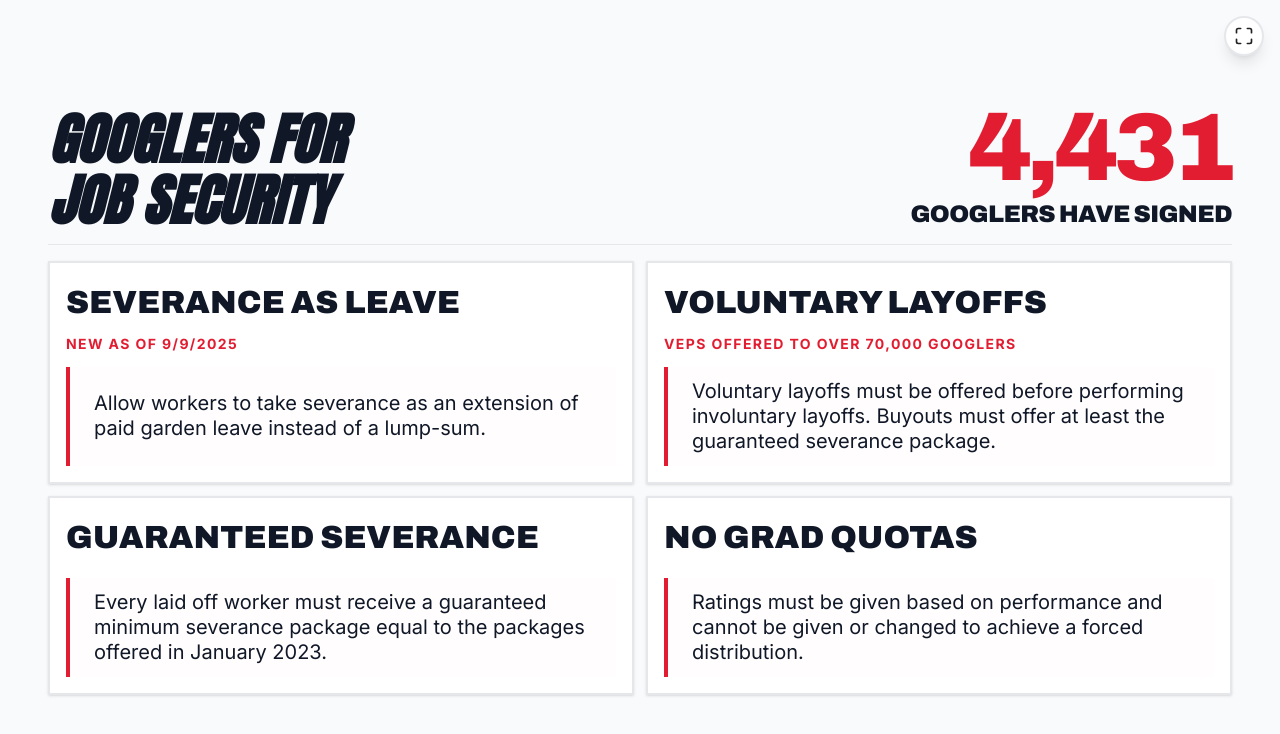
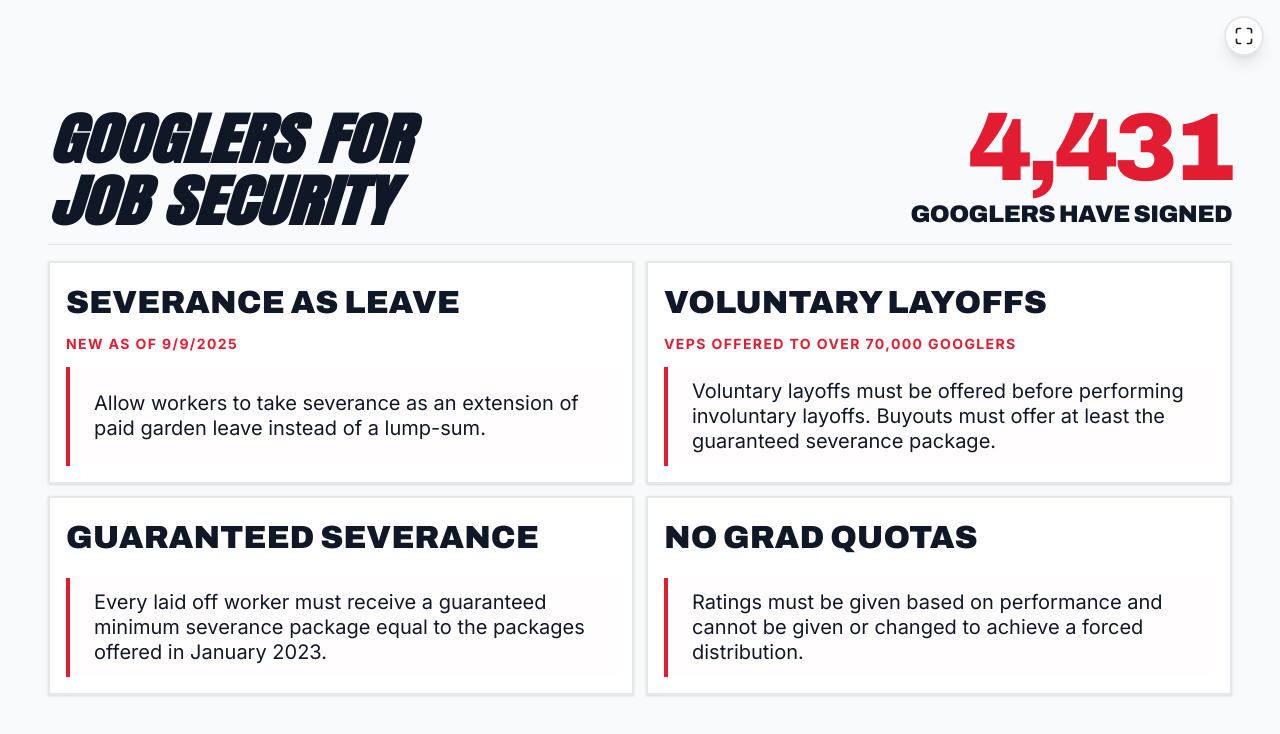
Before and after one commit to pmlamotte/g4js-attract, a React (Vite) app: page / in a window 1280 px wide. Shown: the top 734 px of the page. Built offline with nearby package versions, Linux system fonts and the light colour scheme.

Commit message:
style: increase heading font width with css transform

```diff
--- a/src/App.tsx
+++ b/src/App.tsx
@@ -116,7 +116,7 @@
         {/* Enhanced Counter Section */}
         <div className="flex flex-col md:flex-row justify-between items-center md:items-end border-b border-gray-200" style={{ marginBottom: '2dvh', paddingBottom: '1.5dvh' }}>
           <div className="mb-4 md:mb-0 text-center md:text-left">
-            <h1 className="font-anton font-black italic text-gray-900 uppercase tracking-normal leading-[1.1]" style={{ fontSize: 'clamp(2rem, 7dvh, 5.5rem)' }}>
+            <h1 className="font-anton font-black italic text-gray-900 uppercase tracking-normal leading-[1.1] inline-block scale-x-[1.22] origin-left" style={{ fontSize: 'clamp(2rem, 7dvh, 5.5rem)' }}>
               Googlers For <br />
               Job Security
             </h1>
```
